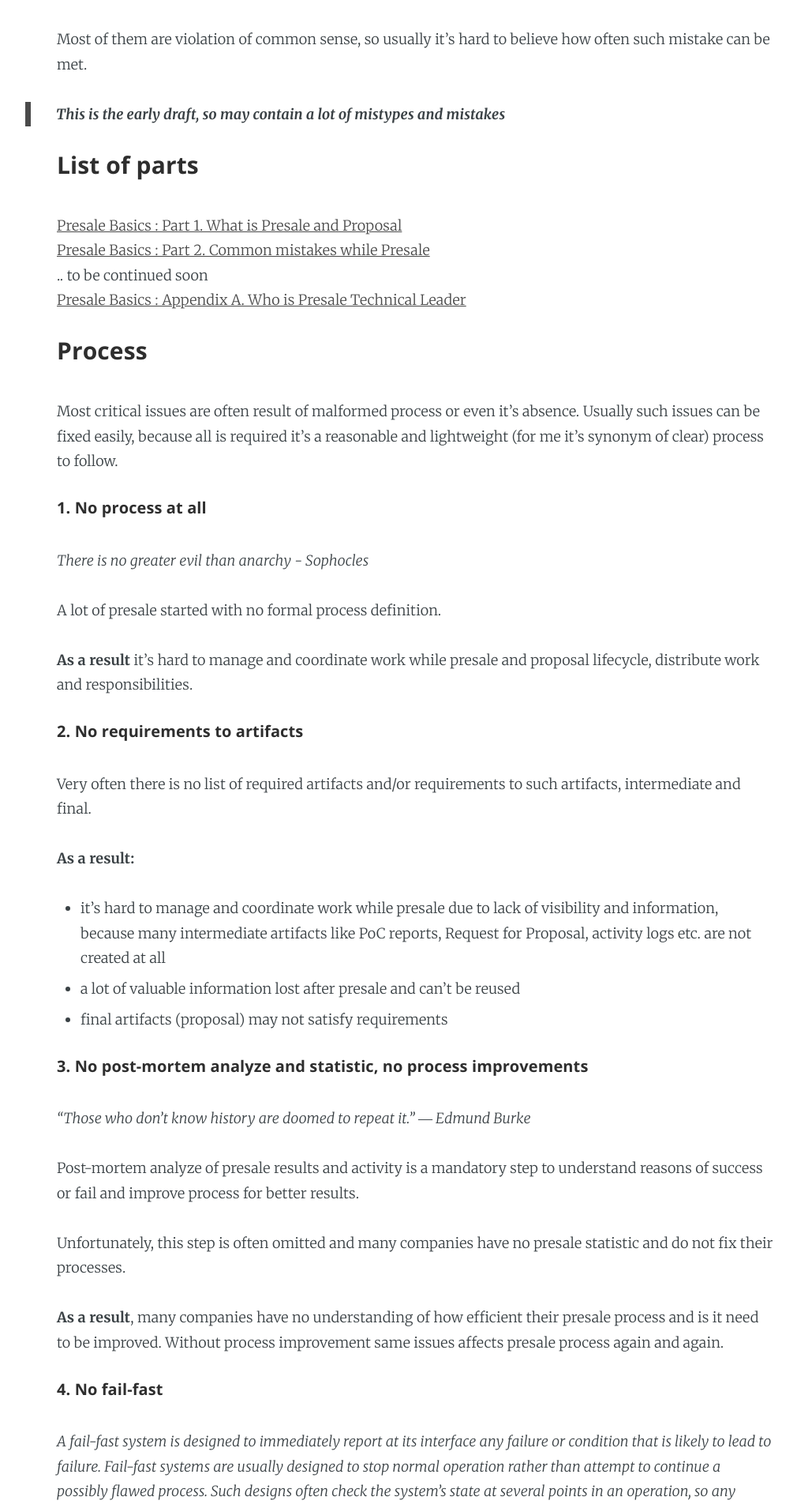
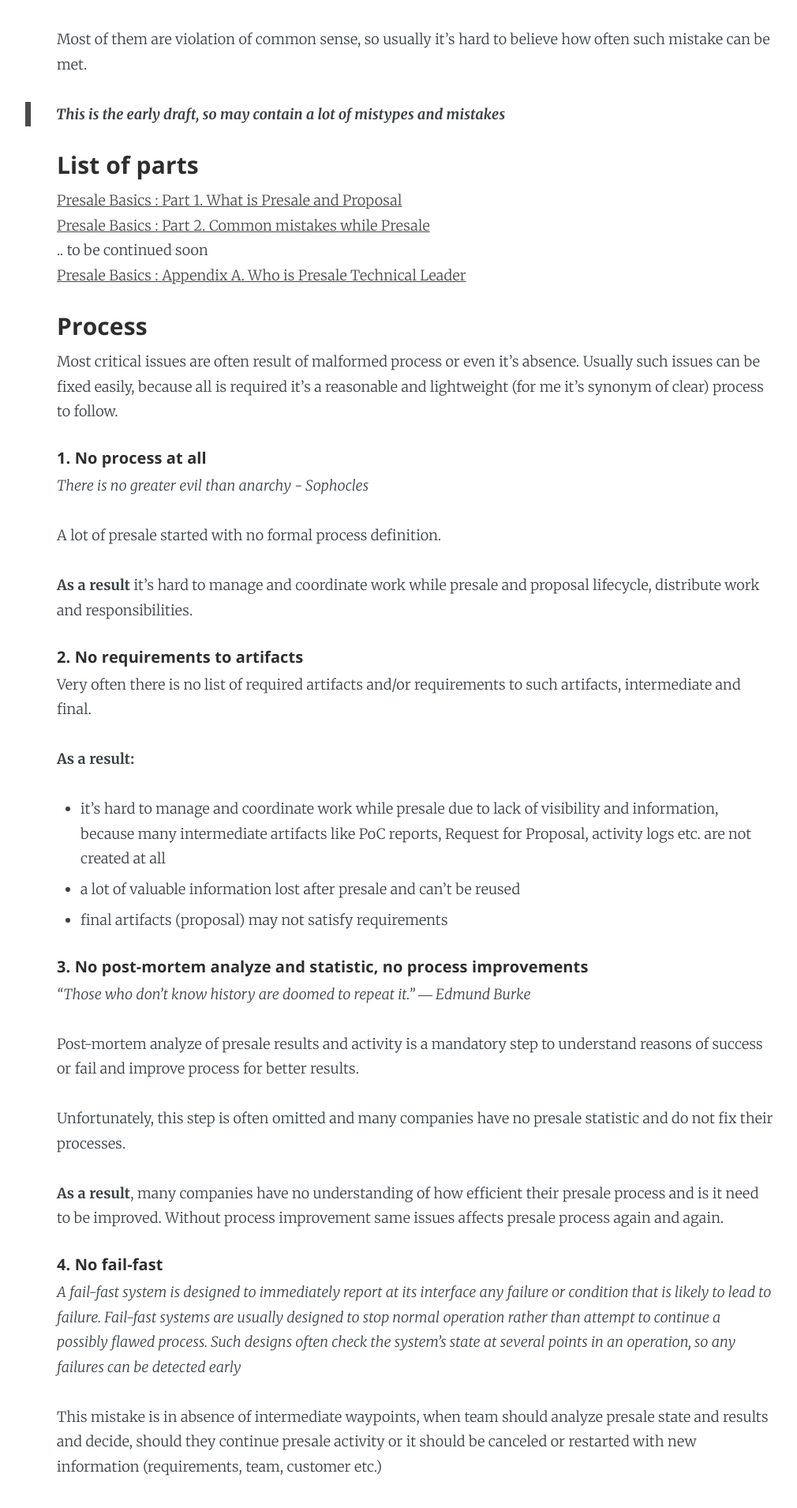
Before and after one commit to alikthename/sotnikdv.github.io, a Jekyll site: the page built from _posts/2015-04-27-presale-basics-part-2-common-mistakes-while-presale.markdown, in a window 1280 px wide. Shown: the part 320-2229 px from the top of the page at 79% size, without its empty margins (113-1123 px from the left). Built offline with Jekyll 4.4.1, drawn with Linux system fonts in a browser that asks for light colours; Markdown is read by kramdown in place of the engine named in the settings; comment, search, counter and statistics services are not loaded.

Commit message:
Markup changed in Presale Basics. Part 2 plus added Textile Markup info to Who wanna blog

```diff
--- a/_posts/2015-03-29-do-you-wanna-blog-too.markdown
+++ b/_posts/2015-03-29-do-you-wanna-blog-too.markdown
@@ -28,7 +28,9 @@ This blog is available in my [GitHub](https://github.com/sotnikdv/sotnikdv.githu
 
 See instructions how to write posts and list of available plugins on [Writing Posts on Jekyll](http://jekyllrb.com/docs/posts/)
 
-**Take a look** at the [Markdown Reference Manual](http://daringfireball.net/projects/markdown/syntax#link) which is a simple text markup language used in this blog.
+**Take a look** at the [Markdown Reference Manual](http://daringfireball.net/projects/markdown/syntax#link) which is a simple text markup language used in this blog. Also you may use simple [Markdown Cheatsheet](http://assemble.io/docs/Cheatsheet-Markdown.html)
+
+If you need more markup - I can recommend you [Textile](https://github.com/jekyll/jekyll-textile-converter) with this [beautiful manual](http://redcloth.org/textile)
 
 ### Local development and deploy to any server
 
--- a/_posts/2015-04-27-presale-basics-part-2-common-mistakes-while-presale.markdown
+++ b/_posts/2015-04-27-presale-basics-part-2-common-mistakes-while-presale.markdown
@@ -13,18 +13,18 @@ Most of them are violation of common sense, so usually it’s hard to believe ho
 > **This is the early draft, so may contain a lot of mistypes and mistakes**
 
 ### List of parts ###
-<br/>
+
 [Presale Basics : Part 1. What is Presale and Proposal](/presale/basics/2015/04/27/presale-basics-part-1-what-is-presale-and-proposal.html)
 [Presale Basics : Part 2. Common mistakes while Presale](/presale/basics/2015/04/27/presale-basics-part-2-common-mistakes-while-presale.html)
 .. to be continued soon
 [Presale Basics : Appendix A. Who is Presale Technical Leader](/presale/basics/2015/04/27/presale-basics-appendix-a-who-is-presale-technical-leader.html)
 
 ### Process
-<br/>
+
 Most critical issues are often result of malformed process or even it’s absence. Usually such issues can be fixed easily, because all is required it’s a reasonable and lightweight (for me it’s synonym of clear) process to follow.
 
 ##### 1. No process at all
-<br/>
+
 *There is no greater evil than anarchy - Sophocles*
 
 A lot of presale started with no formal process definition.
@@ -32,7 +32,7 @@ A lot of presale started with no formal process definition.
 **As a result** it’s hard to manage and coordinate work while presale and proposal lifecycle, distribute work and responsibilities.
 
 ##### 2. No requirements to artifacts
-<br/>
+
 Very often there is no list of required artifacts and/or requirements to such artifacts, intermediate and final.
 
 **As a result:**
@@ -41,7 +41,7 @@ Very often there is no list of required artifacts and/or requirements to such ar
 - final artifacts (proposal) may not satisfy requirements
 
 ##### 3. No post-mortem analyze and statistic, no process improvements
-<br/>
+
 *“Those who don't know history are doomed to repeat it.” ― Edmund Burke*
 
 Post-mortem analyze of presale results and activity is a mandatory step to understand reasons of success or fail and improve process for better results.
@@ -51,7 +51,7 @@ Unfortunately, this step is often omitted and many companies have no presale sta
 **As a result**, many companies have no understanding of how efficient their presale process and is it need to be improved. Without process improvement same issues affects presale process again and again.
 
 ##### 4. No fail-fast
-<br/>
+
 *A fail-fast system is designed to immediately report at its interface any failure or condition that is likely to lead to failure. Fail-fast systems are usually designed to stop normal operation rather than attempt to continue a possibly flawed process. Such designs often check the system's state at several points in an operation, so any failures can be detected early*
 
 This mistake is in absence of intermediate waypoints, when team should analyze presale state and results and decide, should they continue presale activity or it should be canceled or restarted with new information (requirements, team, customer etc.)
@@ -61,7 +61,7 @@ Presale process is an expensive procedure. Also usually resources, which are use
 **As a result** of this mistake, companies spend a lot of resources and time to unpromising presale projects and realize this too late. Also this usually means that some presale projects will not be started due to lack of resources.
 
 ##### 5. There is no assigned person who will lead technical activity
-<br/>
+
 I don’t know why, but this is very common issue.
 
 Usually, there is no single assigned person who will lead technical activity on presale and will be responsible for technical part of proposal and coordinate technical work.
@@ -69,7 +69,7 @@ Usually, there is no single assigned person who will lead technical activity on
 **As a result**, presale person (presale lead) is trying to manage technical activity (investigation, PoC, creation/support of the technical part of proposal etc.) and even discuss technical questions on meetings.
 
 ##### 6. More than one technical specialists involved without assignment to lead technical activity
-<br/>
+
 That’s odd, but next common mistake is (and moreover, they frequently can be met together!) to involve few mature technical specialists and do not assign leader of the technical activity.
 
 **As a result**, such specialists do not interact with each other and do not coordinate activity at all. This leads to big mess on meetings with customer and while working on technical part of proposal.
@@ -77,7 +77,7 @@ That’s odd, but next common mistake is (and moreover, they frequently can be m
 If presale lead will try to manage such technical work personally, usually he/she-will be overloaded with technical questions he/she is not familiar. Otherwise, result will be highly dependent on ability of a newly created “team” to be self-organized immediately (so almost never).
 
 ##### 7. Overcomplicated process
-<br/>
+
 *The worst thing in this world, next to anarchy, is government. - Henry Ward Beecher*
 
 Opposite side of 1 it’s overcomplicated process or process, which can’t be understood without long training.
@@ -87,7 +87,7 @@ Opposite side of 1 it’s overcomplicated process or process, which can’t be u
 Usually such processes was met in companies with no post-mortem analyze practice.
 
 ##### 8. No any structured information storage
-<br/>
+
 *Most of the great written sources appear to represent the final stage of a long oral tradition - History of Humanity: From the 3rd millenium to the 7th century B.C.*
 
 Last (but not least) process-related problem is absence of storage to store/exchange artifacts and information while presale.
@@ -97,11 +97,11 @@ Sometimes there is no any other source of an information than memories of partic
 **As a result** of such terrible approach, work on presale is complicated and most of an information can’t be recovered and reused after presale.
 
 ### First contact with customer
-<br/>
+
 Few mistakes which usually can be occured on the first steps of presale process. Usually it’s a result of normal process flaw violation (see “What is Presale and Who is Presale Lead” section above).
 
 ##### 9. No Demonstration of the vendor product that specifically addresses the prospects business problems
-<br/>
+
 Areas of specialty of Presales include demonstration of the vendor product that specifically addresses the prospects business problems. It will be done in a manner that highlights an easy method to solve those problems using the tools available within the vendors suite of product.
 
 Sometimes this step is ignored partially (when no materials related and specific to customer’s business problem is shown) or completely (when no any materials about company presented)
@@ -109,7 +109,7 @@ Sometimes this step is ignored partially (when no materials related and specific
 **As a result** of such approach it’s very hard to establish close contact between team and customer to understand customer’s needs and create Request for Proposal.
 
 ##### 10. A lot of technical specialists on a first meeting, who are not prepared, had no relation and should not be involved
-<br/>
+
 *To be, or not to be, that is the question -  William Shakespeare*
 
 It’s hard to decide is this just a different presale strategy or attempt to compensate lack of preparation by involving few technical specialists, who are not prepared, to the first meeting with customer.
@@ -121,11 +121,11 @@ Usually such specialists (skilled, experienced and with high grades) have no spe
 Maybe this is just another presale strategy, but in combination with Mistakes #5 and #6 result is usually unpredictable.
 
 ### Wrong presale steps order
-<br/>
+
 Presale process it’s a sequence of a steps, where proper order of a steps is important to avoid unneeded effort.
 
 ##### 11. Starting technical activity and analyze even before first contact, immediately after discovery step
-<br/>
+
 Sometimes technical investigation (with dedicated resources!) and analyze may be started immediately after discovery step, before first contact meeting and real information about customer’s needs.
 
 In combination with Mistakes #5, #6 and #10 result is overwhelmingly terrible, because even if research occasionally matched real customer’s needs, there is no chance to use such research results on meeting due to absence of coordination between meeting participants. Most of them may be even not aware about a fact of such research.
@@ -133,7 +133,7 @@ In combination with Mistakes #5, #6 and #10 result is overwhelmingly terrible, b
 **Result** of this mistake are resources spent for nothing and demotivation of participants of such research.
 
 ##### 12. Difference between task definition from initial contact person and decision maker when starting analyze before Request for Proposal.
-<br/>
+
 Commonly used presale sequence requires to start investigation only after all decision makers and knowledge sources are identified, presales have a detailed knowledge about customer’s needs, Request for Proposal is created and reviewed by customer.
 
 Violation of this rule may lead to early start of investigation with dedicated resources with wrong understanding of customer’s needs.
@@ -141,17 +141,17 @@ Violation of this rule may lead to early start of investigation with dedicated r
 **Result** of this mistake are resources spent for nothing and demotivation of participants of such research.
 
 ### Improper resources assignment
-<br/>
+
 Every step in presale process may require dedicated resources to complete or can be done in background. Improper resources assignment leads to few common mistakes.
 
 ##### 13. No dedicated resources to make investigation, PoC and create proposal
-<br/>
+
 Sometimes presale project have no (enough or at all) dedicated resources to make investigation, create PoC and work on proposal document. In such situations technical specialists which are full-time busy on existing project may be involved to work on proposal in background or in a free time.
 
 Such approach may be acceptable in case of emergencies, but as a systematic approach it’s a huge impact to performance and motivation of people involved, existing project delivery and also  seriously affects proposal and presale results.
 
 ##### 14. Overuse of dedicated resources
-<br/>
+
 Opposite side to the previous mistake is excessive use of dedicated resources while presale.
 
 This can be improper activity like analyze or PoC etc. (see 11 for example) or usage of dedicated resources for steps, which can be done by presale lead only or by other participants in background.
@@ -159,9 +159,9 @@ This can be improper activity like analyze or PoC etc. (see 11 for example) or u
 **As a result** of this mistake resources will be spent for nothing, this will increase presale cost or block other presale project due to lack of resources.
 
 ### Communication
-<br/>
+
 ##### 15. No close contact between company’s technical specialists and customer’s technical specialists and management
-<br/>
+
 In fact, presale process (in our case, fair play and win-win model) mostly based on ability to show to customer expertise and explain solution proposed with risks, pros and cons.
 
 So it’s continuous process, from the first meeting and up to sale, where sale it’s a final step only.
```
